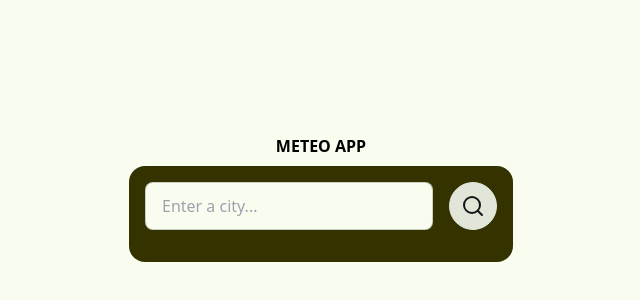
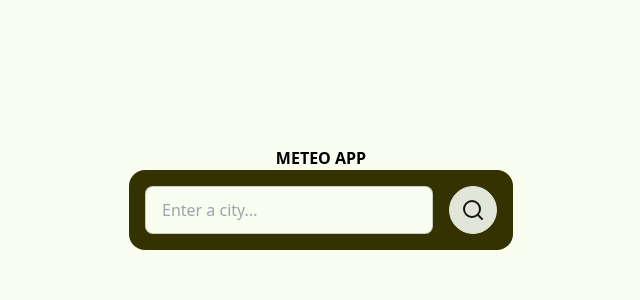
Before and after one commit to Fanou59/MeteoApp, a React (Vite) app: page / in a window 1280 px wide. Shown: the part 202-502 px from the top of the page, without its empty margins (319-959 px from the left). Built offline with nearby package versions, Linux system fonts and the light colour scheme.

Commit message:
Amélioration de la mise en page de l'application météo et simplification de la structure du composant DisplayWeather

```diff
--- a/src/App.jsx
+++ b/src/App.jsx
@@ -70,9 +70,9 @@ function App() {
   }
   return (
     <>
-      <div className="flex justify-center items-center h-screen flex-col gap-2 ">
+      <div className="flex justify-center items-center h-screen flex-col">
         <h1 className="text-black font-bold text-center">METEO APP</h1>
-        <div className="card bg-neutral text-neutral-content w-96 space-y-4 p-4">
+        <div className="card bg-neutral text-neutral-content w-96 p-4">
           <SearchBar onChange={handleChange} onClick={handleClick} />
           <DisplayWeather
             temperature={temperature}
--- a/src/assets/components/DisplayWeather.jsx
+++ b/src/assets/components/DisplayWeather.jsx
@@ -8,7 +8,6 @@ export function DisplayWeather({
   wind,
 }) {
   return (
-    <div className="flex flex-col gap-6">
     <div className="flex flex-col items-center">
       {weatherIconUrl && <img src={weatherIconUrl} alt="weather icon" />}
       <div className="flex gap-3">
@@ -21,6 +20,5 @@ export function DisplayWeather({
         </p>
       )}
     </div>
-    </div>
   );
 }
```
Lines whose indentation alone changed are shown as unchanged.
